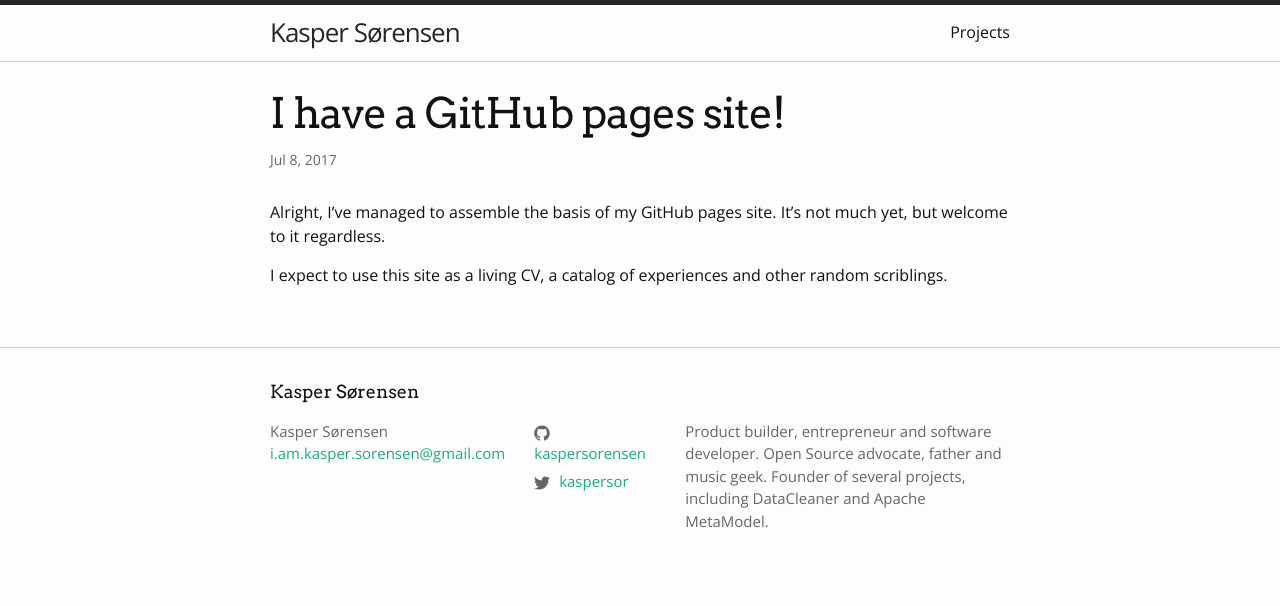
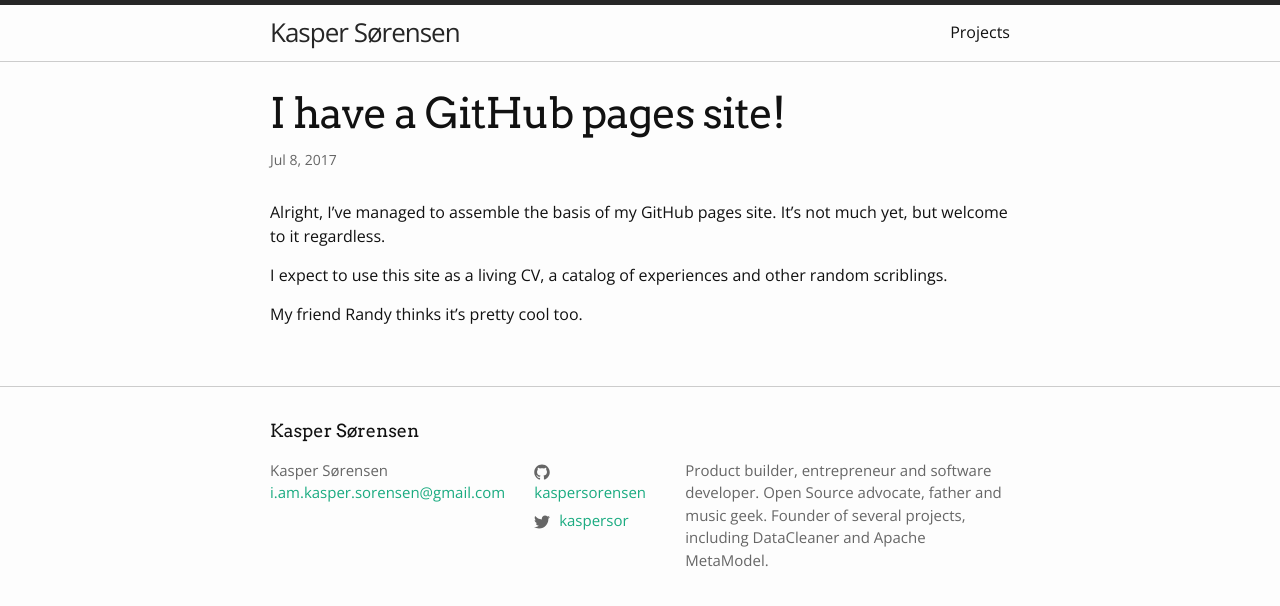
Before and after one commit to kaspersorensen/kaspersorensen.github.io, a Jekyll site: the page built from _posts/2017-07-07-github-pages.md, in a window 1280 px wide. Shown: the top 606 px of the page. Built offline with Jekyll 4.4.1, drawn with Linux system fonts in a browser that asks for light colours.

Commit message:
Update 2017-07-07-github-pages.md

```diff
--- a/_posts/2017-07-07-github-pages.md
+++ b/_posts/2017-07-07-github-pages.md
@@ -7,3 +7,5 @@ date:   2017-07-07 23:13:00 -0700
 Alright, I've managed to assemble the basis of my GitHub pages site. It's not much yet, but welcome to it regardless.
 
 I expect to use this site as a living CV, a catalog of experiences and other random scriblings.
+
+My friend Randy thinks it's pretty cool too.
```
